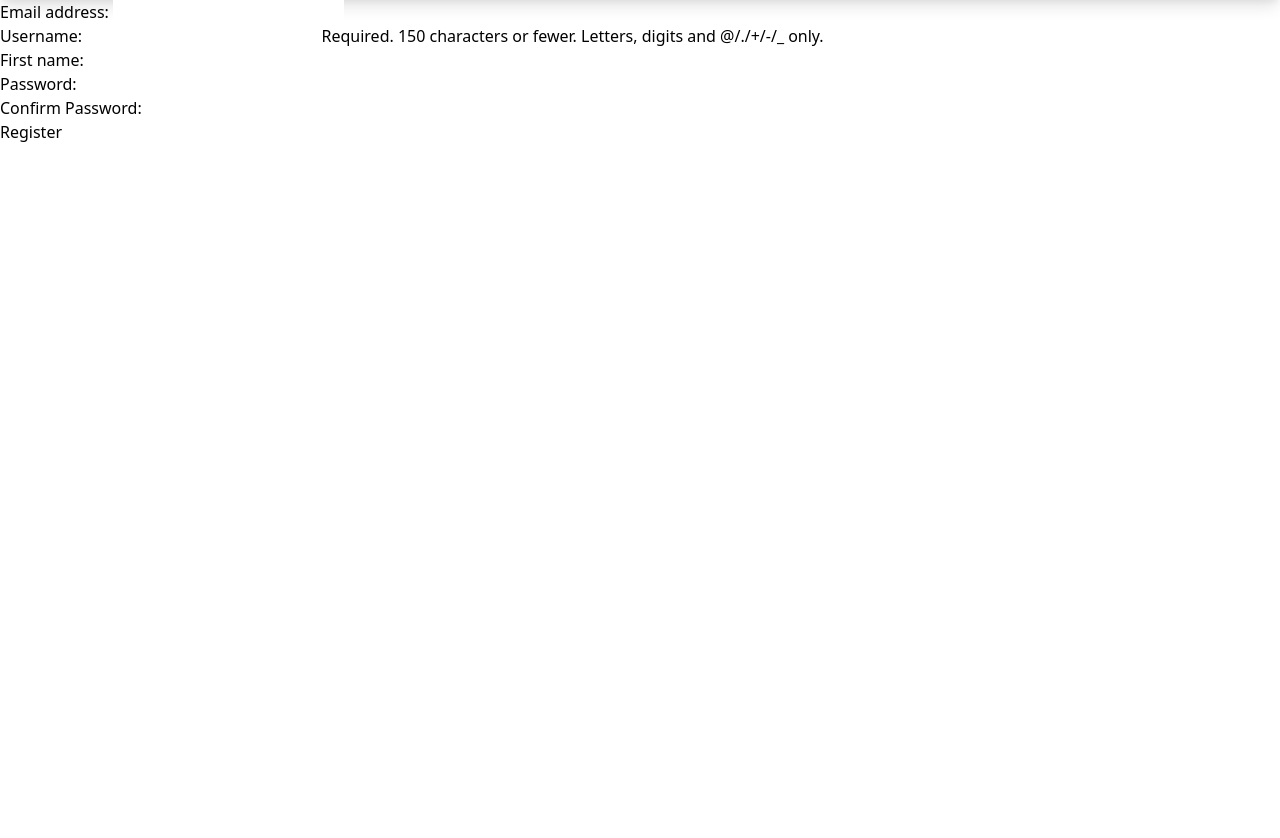
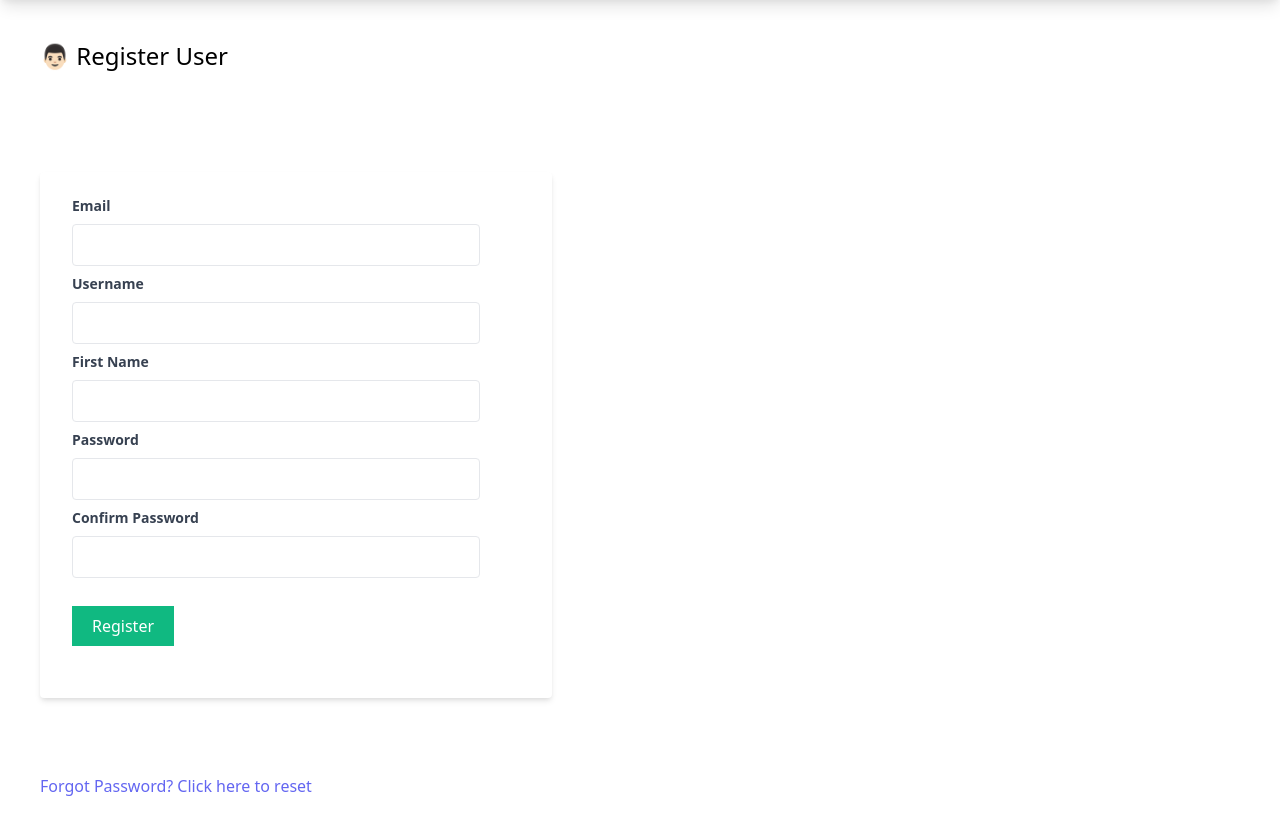
Before and after one commit to Arpit1033/Social-Media-App, a Django app: page /users/register/ in a window 1280 px wide. Shown: the part 32-870 px from the top of the page. Before the commit the page ends 174 px from the top, so only its background shows below. Run offline with Django 5.2, Linux system fonts and the light colour scheme; style sheets or scripts are compiled from the project's sources.

Commit message:
Added tailwind css styling to registration page.

```diff
--- a/socialmediaproject/users/templates/users/register.html
+++ b/socialmediaproject/users/templates/users/register.html
@@ -1,8 +1,33 @@
 {% extends "users/base.html" %}
 {% block body %}
-<form method='POST'>
-    {% csrf_token %}
-    {{ user_form.as_p }}
-    <button type='submit'>Register</button>
-</form>
-{% endblock%}
+<h1 class="text-2xl m-10">👨🏻 Register User</h1>
+
+<div class="container py-5">
+    <form class="bg-white shadow-md m-10 w-2/5 rounded px-8 pt-6 pb-8 mb-4" method='POST'>
+        {% csrf_token %}
+        <div class="mb-2">
+            <label class="block text-gray-700 text-sm font-bold mb-2" for="">Email</label>
+            <div class="shadow-aperance-none text-gray-700 border rounded py-2 px-3 mr-10">{{ user_form.email }}</div>
+        </div>
+        <div class="mb-2">
+            <label class="block text-gray-700 text-sm font-bold mb-2" for="">Username</label>
+            <div class="shadow-aperance-none text-gray-700 border rounded py-2 px-3 mr-10">{{ user_form.username }}</div>
+        </div>
+        <div class="mb-2">
+            <label class="block text-gray-700 text-sm font-bold mb-2" for="">First Name</label>
+            <div class="shadow-aperance-none text-gray-700 border rounded py-2 px-3 mr-10">{{ user_form.first_name }}</div>
+        </div>
+        <div class="mb-2">
+            <label class="block text-gray-700 text-sm font-bold mb-2" for="">Password</label>
+            <div class="shadow-aperance-none text-gray-700 border rounded py-2 px-3 mr-10">{{ user_form.password }}</div>
+        </div>
+        <div class="mb-2">
+            <label class="block text-gray-700 text-sm font-bold mb-2" for="">Confirm Password</label>
+            <div class="shadow-aperance-none text-gray-700 border rounded py-2 px-3 mr-10">{{ user_form.password2 }}</div>
+        </div>
+        <button class="text-white bg-green-500 px-5 py-2 my-5" type="submit">Register</button>
+    </form>
+</div>
+
+<p class="px-10 py-10"><a class="text-indigo-500" href="{% url "password_reset" %}">Forgot Password? Click here to reset</a></p>
+{% endblock body %}
```
